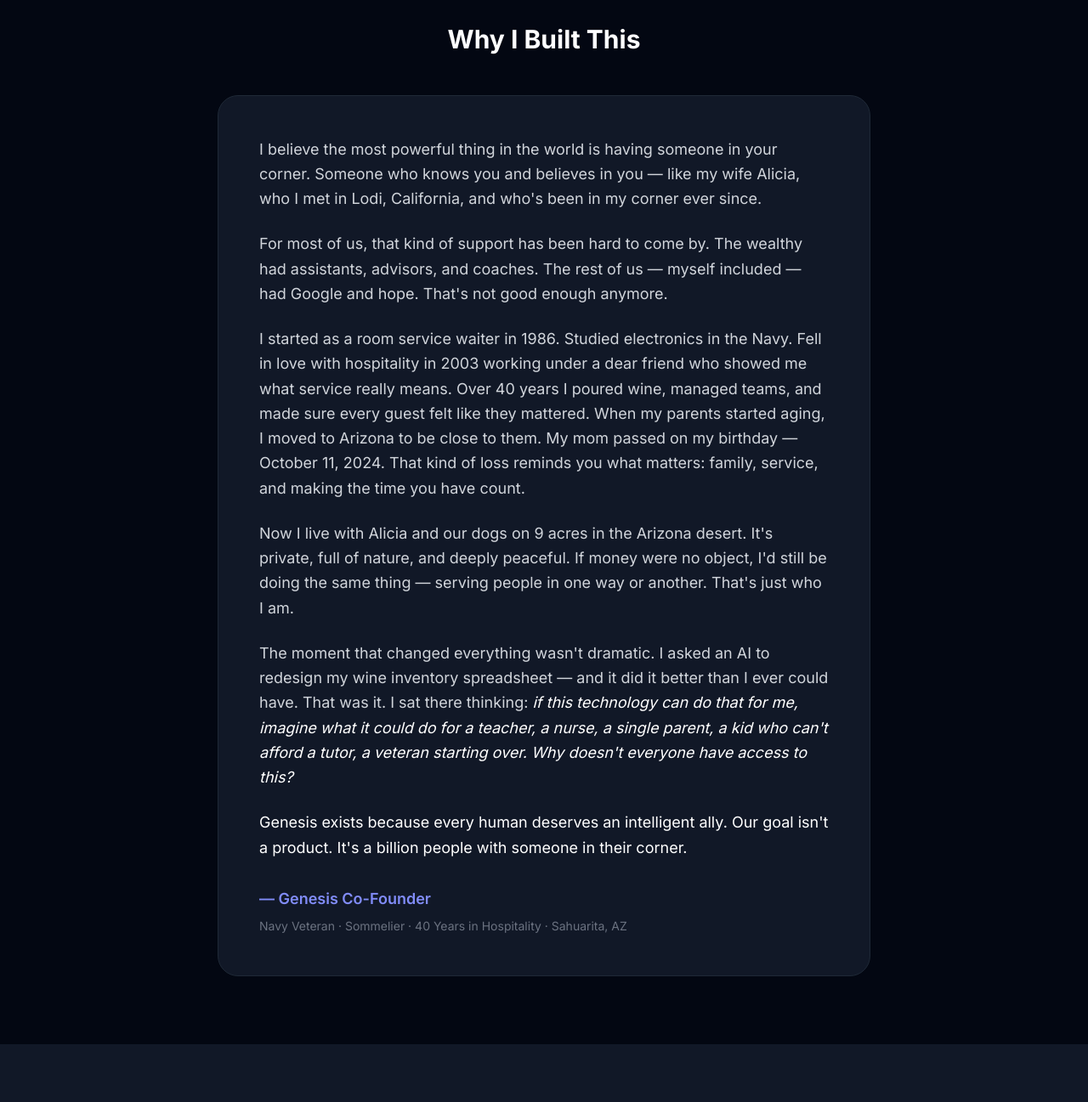
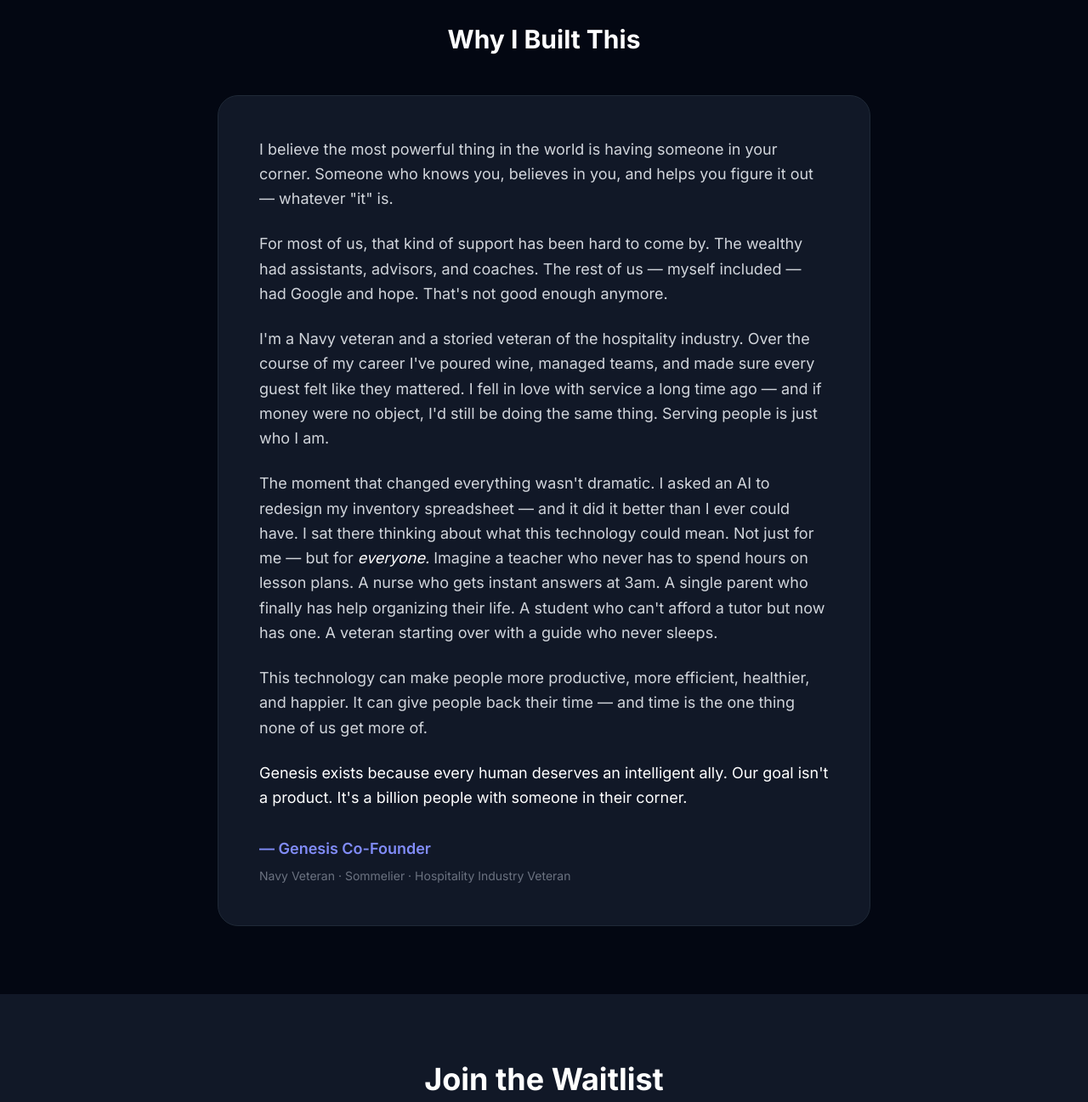
Before and after one commit to ChanpagneSuperHero/genesis-aas, a plain HTML site: page index.html in a window 1280 px wide. Shown: the part 4089-5386 px from the top of the page at 85% size. Drawn offline with nearby package versions, Linux system fonts and the light colour scheme.

Commit message:
Founder story: remove personal details, focus on technology impact — productivity, health, happiness

```diff
--- a/index.html
+++ b/index.html
@@ -241,14 +241,14 @@
         <div class="max-w-3xl mx-auto">
             <h2 class="text-3xl font-bold text-center mb-12">Why I Built This</h2>
             <div class="bg-gray-900 rounded-3xl p-8 md:p-12 border border-gray-800">
-                <p class="text-lg text-gray-300 leading-relaxed mb-6">I believe the most powerful thing in the world is having someone in your corner. Someone who knows you and believes in you — like my wife Alicia, who I met in Lodi, California, and who's been in my corner ever since.</p>
+                <p class="text-lg text-gray-300 leading-relaxed mb-6">I believe the most powerful thing in the world is having someone in your corner. Someone who knows you, believes in you, and helps you figure it out — whatever "it" is.</p>
                 <p class="text-lg text-gray-300 leading-relaxed mb-6">For most of us, that kind of support has been hard to come by. The wealthy had assistants, advisors, and coaches. The rest of us — myself included — had Google and hope. That's not good enough anymore.</p>
-                <p class="text-lg text-gray-300 leading-relaxed mb-6">I started as a room service waiter in 1986. Studied electronics in the Navy. Fell in love with hospitality in 2003 working under a dear friend who showed me what service really means. Over 40 years I poured wine, managed teams, and made sure every guest felt like they mattered. When my parents started aging, I moved to Arizona to be close to them. My mom passed on my birthday — October 11, 2024. That kind of loss reminds you what matters: family, service, and making the time you have count.</p>
-                <p class="text-lg text-gray-300 leading-relaxed mb-6">Now I live with Alicia and our dogs on 9 acres in the Arizona desert. It's private, full of nature, and deeply peaceful. If money were no object, I'd still be doing the same thing — serving people in one way or another. That's just who I am.</p>
-                <p class="text-lg text-gray-300 leading-relaxed mb-6">The moment that changed everything wasn't dramatic. I asked an AI to redesign my wine inventory spreadsheet — and it did it better than I ever could have. That was it. I sat there thinking: <em class="text-white">if this technology can do that for me, imagine what it could do for a teacher, a nurse, a single parent, a kid who can't afford a tutor, a veteran starting over. Why doesn't everyone have access to this?</em></p>
+                <p class="text-lg text-gray-300 leading-relaxed mb-6">I'm a Navy veteran and a storied veteran of the hospitality industry. Over the course of my career I've poured wine, managed teams, and made sure every guest felt like they mattered. I fell in love with service a long time ago — and if money were no object, I'd still be doing the same thing. Serving people is just who I am.</p>
+                <p class="text-lg text-gray-300 leading-relaxed mb-6">The moment that changed everything wasn't dramatic. I asked an AI to redesign my inventory spreadsheet — and it did it better than I ever could have. I sat there thinking about what this technology could mean. Not just for me — but for <em class="text-white">everyone.</em> Imagine a teacher who never has to spend hours on lesson plans. A nurse who gets instant answers at 3am. A single parent who finally has help organizing their life. A student who can't afford a tutor but now has one. A veteran starting over with a guide who never sleeps.</p>
+                <p class="text-lg text-gray-300 leading-relaxed mb-6">This technology can make people more productive, more efficient, healthier, and happier. It can give people back their time — and time is the one thing none of us get more of.</p>
                 <p class="text-lg text-white leading-relaxed mb-8">Genesis exists because every human deserves an intelligent ally. Our goal isn't a product. It's a billion people with someone in their corner.</p>
                 <p class="text-indigo-400 font-semibold text-lg">— Genesis Co-Founder</p>
-                <p class="text-gray-500 text-sm mt-2">Navy Veteran · Sommelier · 40 Years in Hospitality · Sahuarita, AZ</p>
+                <p class="text-gray-500 text-sm mt-2">Navy Veteran · Sommelier · Hospitality Industry Veteran</p>
             </div>
         </div>
     </section>
```
Also changed, not shown: landing/index.html (+5 -5 lines).
